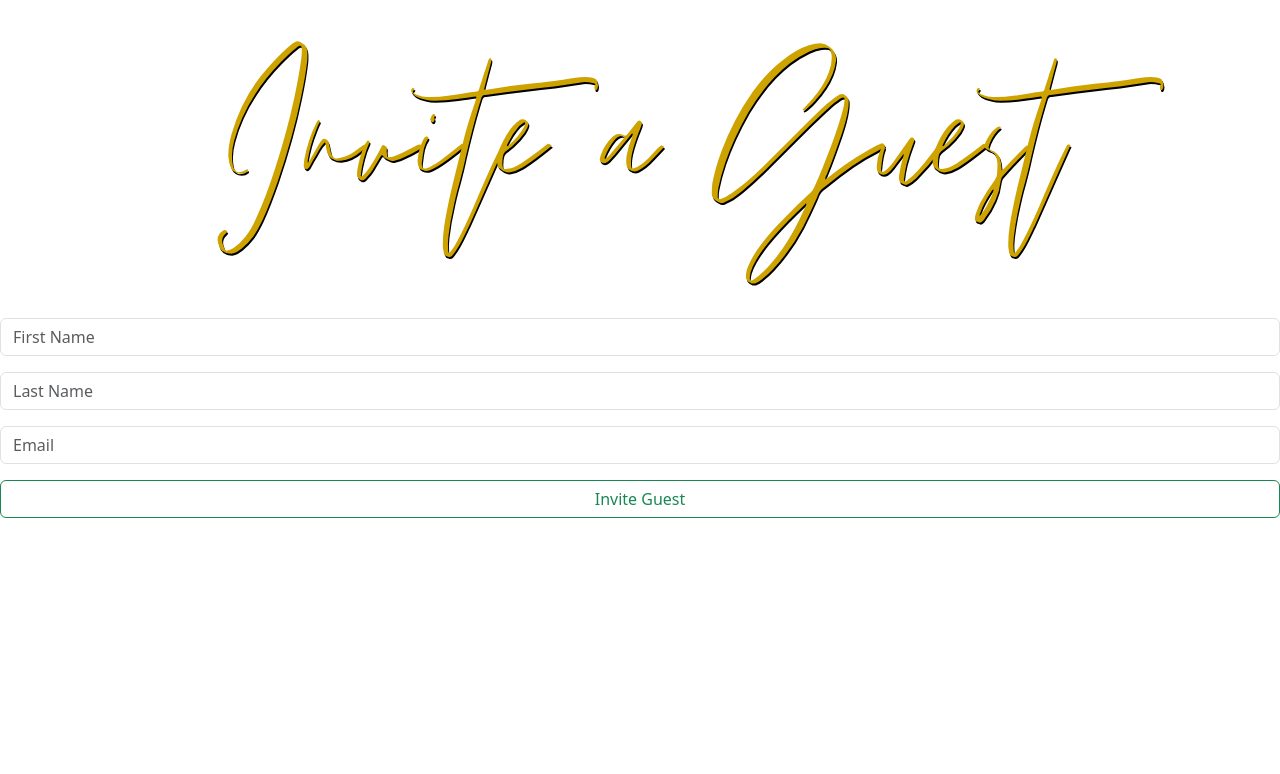
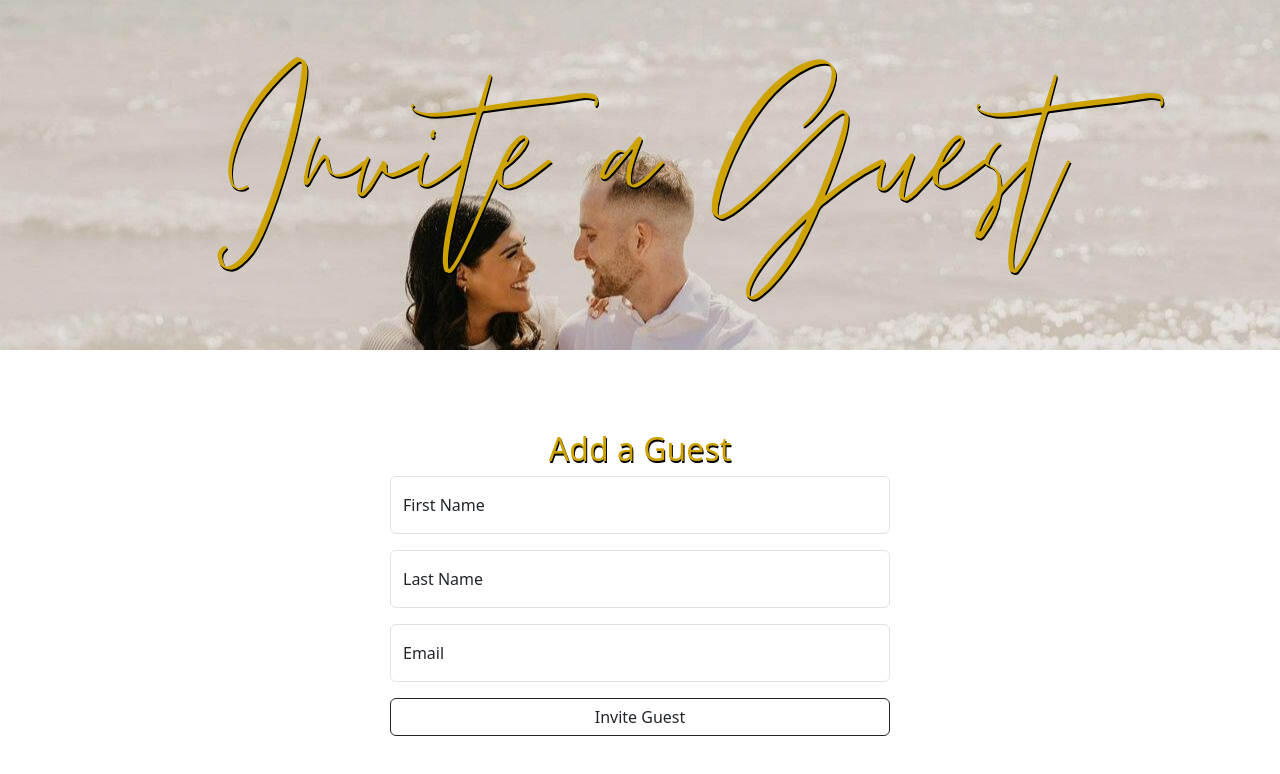
Before and after one commit to MichaelSault/TanyaWeddingWebsite, a React (Vite) app: page /Invite in a window 1280 px wide. Shown: the top 774 px of the page. Built offline with nearby package versions, Linux system fonts and the light colour scheme.

Commit message:
updated front end design of add guest page

```diff
--- a/src/components/AddGuest.jsx
+++ b/src/components/AddGuest.jsx
@@ -2,6 +2,9 @@ import {Button, Form} from 'react-bootstrap';
 import {useState, useEffect} from 'react';
 import axios from 'axios';
 
+import FloatingLabel from "react-bootstrap/FloatingLabel";
+
+import TitleHeader from './TitleBanner';
 import '../App.css';
 
 function AddGuest() {
@@ -37,10 +40,18 @@ function AddGuest() {
     };
 
     return(
-        <div style={{width:"100%", margin:"auto auto", textAlign:"center"}}>
-            <h1>Invite a Guest</h1>
+        <>
+            <TitleHeader Title={'Invite a Guest'}/>
+            <div id='bodyTest' style={{width:"100%", margin:"auto auto", textAlign:"center"}}>
+            <h2>Add a Guest</h2>
             <Form>
                 <Form.Group>
+                    <FloatingLabel
+                        controlId="firstName"
+                        name="firstName"
+                        label="First Name"
+                        className="mb-3"
+                    >
                     <Form.Control
                         name='firstName'
                         value={guest.firstName}
@@ -48,6 +59,14 @@ function AddGuest() {
                         style={{marginBottom: '1rem'}}
                         onChange={handleChange}
                     />
+                    </FloatingLabel>
+
+                    <FloatingLabel
+                        controlId="lastName"
+                        name="lastName"
+                        label="Last Name"
+                        className="mb-3"
+                    >
                     <Form.Control
                         name="lastName"
                         value={guest.lastName}
@@ -55,17 +74,27 @@ function AddGuest() {
                         style={{marginBottom: '1rem'}}
                         onChange={handleChange}
                     />
+                    </FloatingLabel>
+
+                    <FloatingLabel
+                        controlId="email"
+                        name="email"
+                        label="Email"
+                        className="mb-3"
+                    >
                     <Form.Control
                         name="email"
                         value={guest.email}
                         placeholder='Email'
-                        style={{marginBottom: '1rem'}}
                         onChange={handleChange}
+                        className="mb-3"
                     />
+                    </FloatingLabel>
                 </Form.Group>
-                <Button variant="outline-success" style={{width:"100%", marginBottom:'1rem'}} onClick={handleClick}>Invite Guest</Button>
+                <Button variant="outline-dark" style={{width:"100%", marginBottom:'1rem'}} onClick={handleClick}>Invite Guest</Button>
             </Form>
-        </div>
+            </div>
+        </>
     );
 }
 
```
